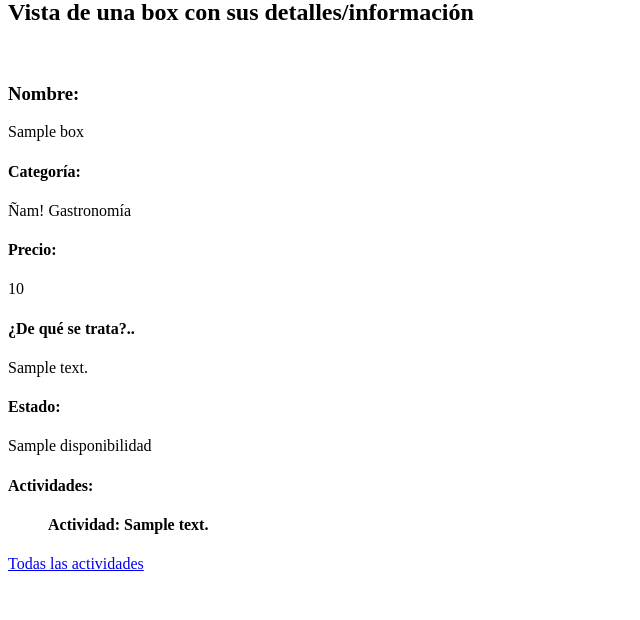
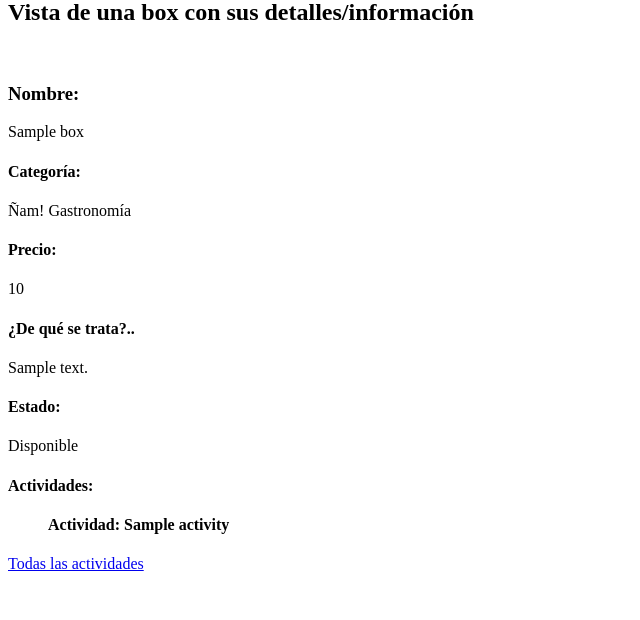
Before and after one commit to FedericoFGP/bigbox-challenge, a Django app: template challenge/bigbox/templates/bigbox/box-details.html in a window 1280 px wide. Shown: the part 158-778 px from the top of the page, without its empty margins (0-640 px from the left). Run offline with Django 3.2, Linux system fonts and the light colour scheme; data comes from the database, SQL or seed files in the repository; tables that the repository leaves empty hold one stand-in row (values such as "Sample post"); the template is opened without the code that fills it: values that come from a table or form of the project are taken from there, most other values are stand-ins (such as "Sample title", 1, 10 or a date in 2020); parts of the project's set-up code (start-up, migrations or seed data) failed here and were passed over.

Commit message:
Fix bug box-details.html - no mostraba actividades y estado

```diff
--- a/challenge/bigbox/templates/bigbox/box-details.html
+++ b/challenge/bigbox/templates/bigbox/box-details.html
@@ -5,20 +5,27 @@
 	<br>
 		<h3>Nombre: </h3> {{box.name}}
 		<br>
-		<h4>Categoría: </h4> {{category.name}}
+		<h4>Categoría: </h4> {{box.category.name}}
 		<br>
 		<h4>Precio: </h4> {{box.price}}
 		<br>
 		<h4>¿De qué se trata?.. </h4> {{box.description}}
 		<br>
-		<h4>Estado: </h4>{{disponibilidad}}
+		<h4>Estado: </h4>
+		{% if box.purchase_available %}
+				Disponible
+		{% else %}
+				No disponible
+		{% endif %}
 		<br>
 	<h4>Actividades: </h4>
-	{% for detail in details %}
-	<ul>
-		<h4>Actividad: {{detail}}</h4>
-	</ul>
-	{%endfor%}
+	{% with new_list=box.activities.all|slice:":5" %}
+		{% for detail in new_list %}
+		<ul>
+			<h4>Actividad: {{detail.name}}</h4>
+		</ul>
+		{% endfor %}
+	{% endwith %}
 	<a href={% url 'bigbox:box-activities' pk=box.pk%}>Todas las actividades</a>
 	<br>
 {% endblock %}
--- a/challenge/bigbox/templates/bigbox/non-existent-activity.html
+++ b/challenge/bigbox/templates/bigbox/non-existent-activity.html
@@ -1,5 +1,6 @@
 {% extends "bigbox/base.html" %}
 {% block title %}Estado{% endblock %}
+{% block content %}
         <h2>Relación entre una box y una actividad</h2>
         <p>La actividad <b>{{activity_id}}</b> es inexistente</p>
 {% endblock %}
--- a/challenge/bigbox/views.py
+++ b/challenge/bigbox/views.py
@@ -15,7 +15,6 @@ class IndexView(generic.ListView):
 class BoxDetailView(generic.DetailView):
     model = Box
     template_name = 'bigbox/box-details.html'
-    def get_context_data(self):
 
 class BoxListView(generic.ListView):
     template_name = 'bigbox/box.html'
@@ -28,9 +27,6 @@ def get_category(id):
     category = Category.objects.get(id=id)
     return category
 
-def box_disponibilidad(box):
-    return "Disponible" if box.purchase_available else "No disponible"
-
 def box_activities(request,pk):
     box = get_object_or_404(Box, pk=pk)
     details = list(box.activities.all())
@@ -41,9 +37,7 @@ def box_activities(request,pk):
     return render(request, 'bigbox/box-activities.html', {'page_obj': page_obj})
 
 def box_slug(request,slug):
-
     linked_box = Box.objects.get(slug = slug)
-
     return box(request,linked_box.pk)
 
 def box_relation_status(request,box_pk,activity_id):
```
